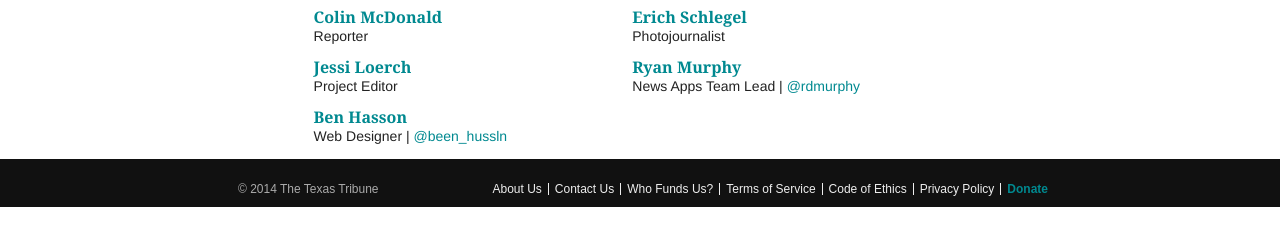
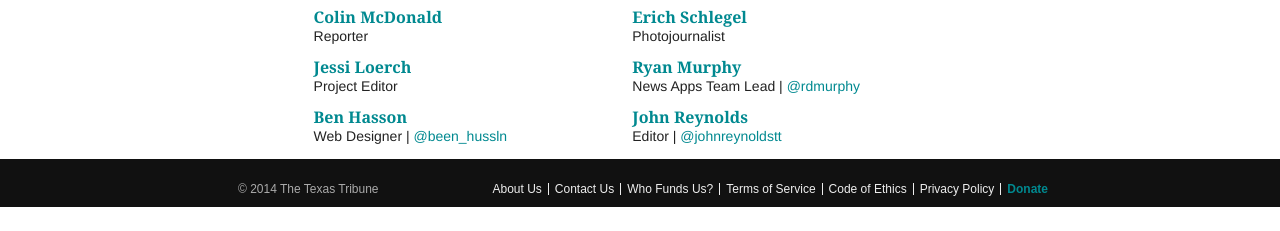
Before and after one commit to texastribune/riogrande.texastribune.org, a Django app: page /about/ in a window 1280 px wide. Shown: the part 2016-2247 px from the top of the page. Run offline with Django 3.2, Linux system fonts and the light colour scheme; style sheets or scripts are compiled from the project's sources; some libraries are stand-ins or nearby versions.

Commit message:
Add John to contributors

```diff
--- a/riogrande/templates/base.html
+++ b/riogrande/templates/base.html
@@ -130,6 +130,10 @@
         <div class="contributor-name"><a href="mailto:bhasson@texastribune.org">Ben Hasson</a></div>
         <div class="contributor-credit">Web Designer | <a href="https://twitter.com/been_hussln">@been_hussln</a></div>
       </div>
+      <div class="contributor">
+        <div class="contributor-name"><a href="mailto:jreynolds@texastribune.org">John Reynolds</a></div>
+        <div class="contributor-credit">Editor | <a href="https://twitter.com/johnreynoldstt">@johnreynoldstt</a></div>
+      </div>
     </div>
   </div>
 </section>
```
